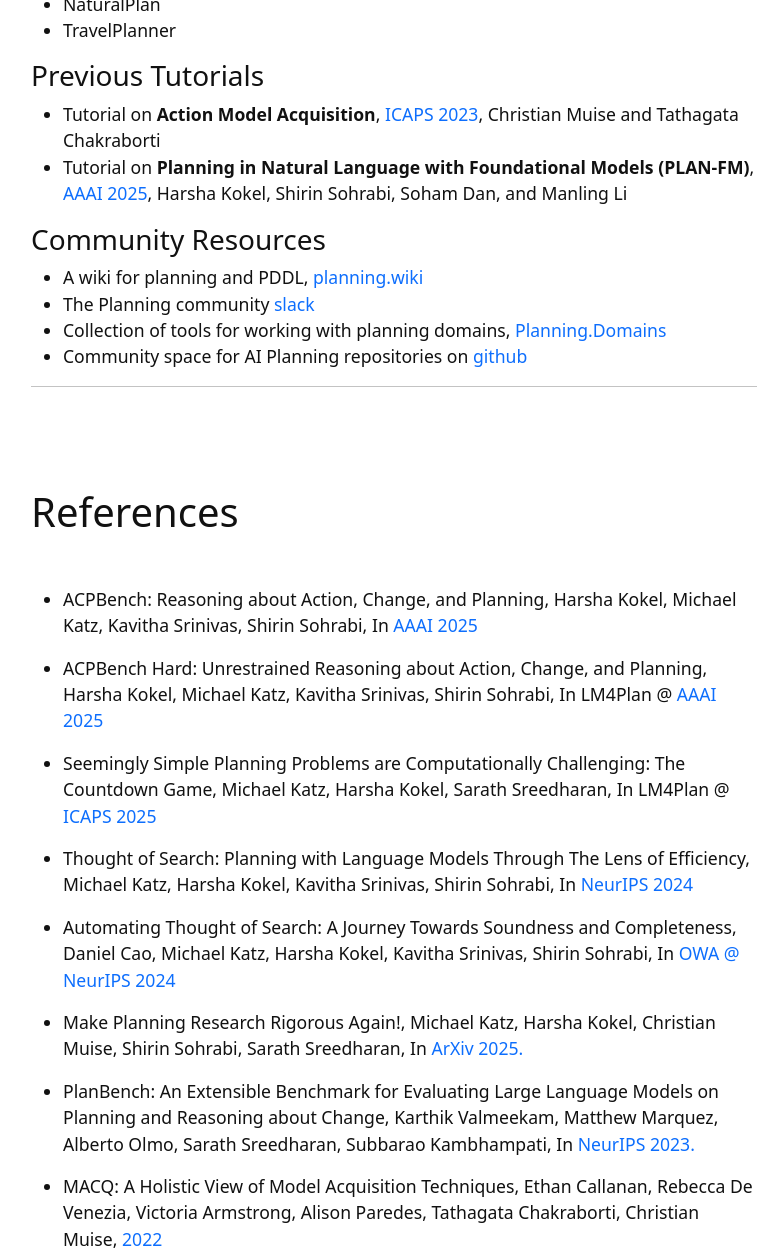
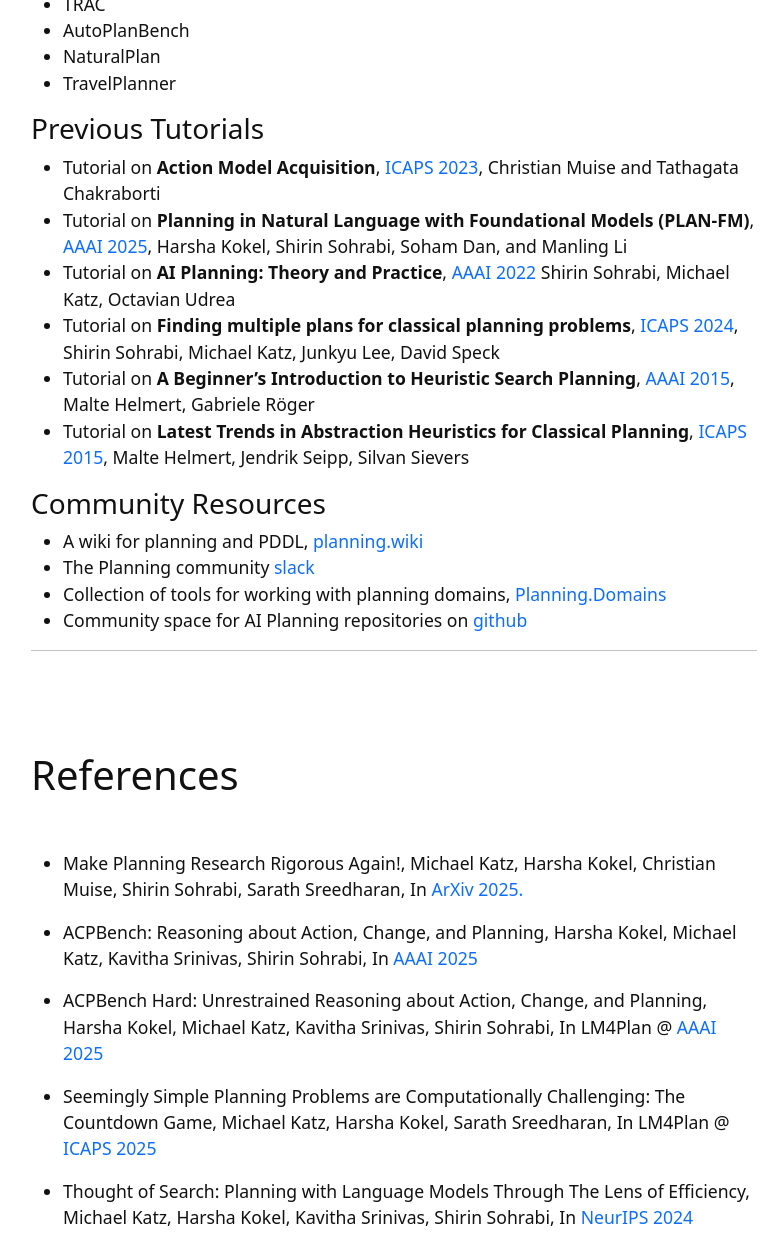
Before and after one commit to planning-llm-era/planning-llm-era.github.io, a Jekyll site: the page built from content/0-resources.md, in a window 1280 px wide and 1400 px high, scrolled down 868 px, cut to the strip 0-1252 px from the top of the window. Shown: the whole strip, without its empty margins (246-1030 px from the left). Built offline with Jekyll 4.4.1, drawn with Linux system fonts in a browser that asks for light colours; some of the changed text lies outside the part shown.

Commit message:
more stuff

```diff
--- a/content/0-resources.md
+++ b/content/0-resources.md
@@ -34,6 +34,7 @@ Below we provide a non-exhaustive list of resources.
 - LLM-driven Planning Model library kit [L2P](https://github.com/AI-Planning/l2p)
 - MACQ Visualizer: A Holistic View of Model Acquisition Techniques, [MACQ](MACQ.planning.domains)
 - A gym env to interact with any PDDL domain, [PDDLGym](https://github.com/tomsilver/pddlgym)
+- PlanUtils: A general library for setting up Linux-based environments for developing, running, and evaluating planners, [PlanUtils](https://github.com/AI-Planning/planutils)
 
 ### Benchmarks
 
@@ -49,7 +50,10 @@ Below we provide a non-exhaustive list of resources.
 
 - Tutorial on **Action Model Acquisition**, [ICAPS 2023](https://icaps23.icaps-conference.org/program/tutorials/model/), Christian Muise and Tathagata Chakraborti
 - Tutorial on **Planning in Natural Language with Foundational Models (PLAN-FM)**, [AAAI 2025](https://plan-fm.github.io/2025/), Harsha Kokel, Shirin Sohrabi, Soham Dan, and Manling Li
-
+- Tutorial on **AI Planning: Theory and Practice**, [AAAI 2022](https://aiplanning-tutorial.github.io/) Shirin Sohrabi, Michael Katz, Octavian Udrea
+- Tutorial on **Finding multiple plans for classical planning problems**, [ICAPS 2024](https://mp-tutorial.github.io/), Shirin Sohrabi, Michael Katz, Junkyu Lee, David Speck
+- Tutorial on **A Beginner's Introduction to Heuristic Search Planning**, [AAAI 2015](https://ai.dmi.unibas.ch/misc/tutorial_aaai2015/), Malte Helmert, Gabriele Röger
+- Tutorial on **Latest Trends in Abstraction Heuristics for Classical Planning**, [ICAPS 2015](https://ai.dmi.unibas.ch/misc/tutorial_icaps2015abstractions/), Malte Helmert, Jendrik Seipp, Silvan Sievers
 
 ### Community Resources
 
@@ -71,6 +75,9 @@ Below we provide a non-exhaustive list of resources.
 
 <br>
 
+- Make Planning Research Rigorous Again!, Michael Katz, Harsha Kokel, Christian Muise, Shirin
+Sohrabi, Sarath Sreedharan, In [ArXiv 2025.](https://arxiv.org/abs/2505.21674)
+
 - ACPBench: Reasoning about Action, Change, and Planning, Harsha Kokel, Michael Katz, Kavitha
 Srinivas, Shirin Sohrabi, In [AAAI 2025](https://ojs.aaai.org/index.php/AAAI/article/view/34857)
 
```
Also changed, not shown: other parts of content/0-resources.md (+0 -3 lines).
